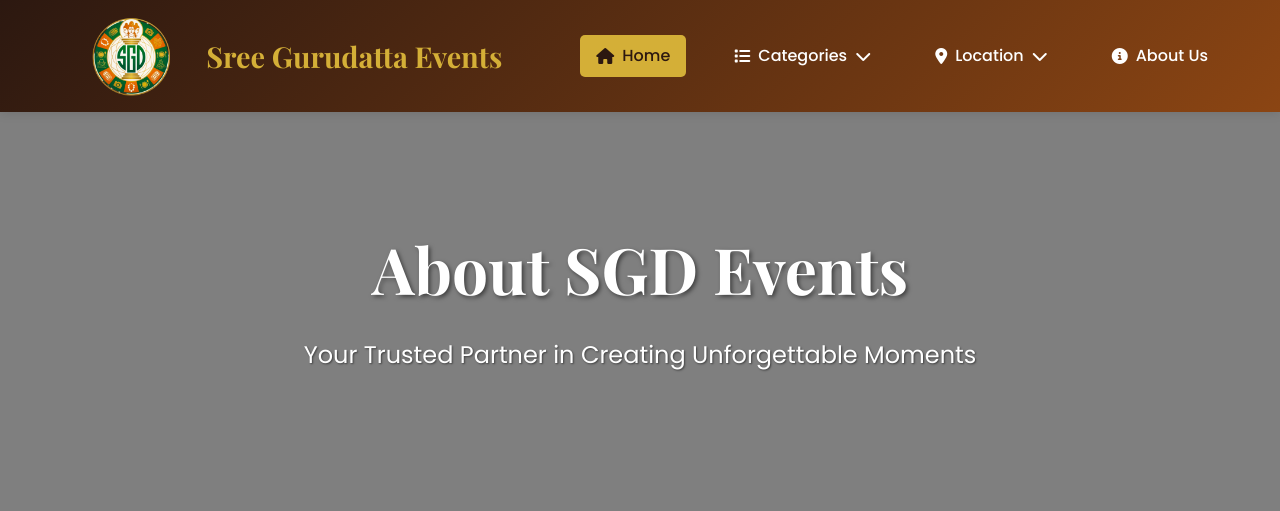
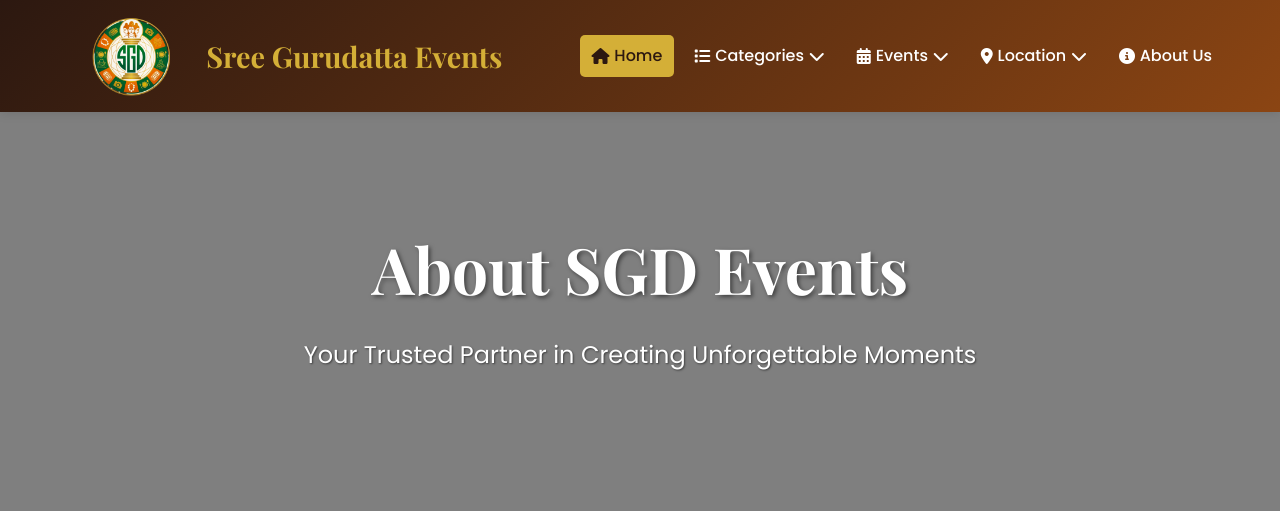
Before and after one commit to nagarajuhere333-collab/Django-SGD, a Django app: page /about/ in a window 1280 px wide. Shown: the top 511 px of the page. Run offline with Django 4.2, Linux system fonts and the light colour scheme.

Commit message:
enhancements

```diff
--- a/events/views.py
+++ b/events/views.py
@@ -144,11 +144,21 @@ def home(request):
         'Kolkata',
     ]
 
+    events = [
+        'Wedding',
+        'Engagement',
+        'Birthday',
+        'Corporate Event',
+        'Anniversary',
+        'Baby Shower',
+    ]
+
     context = {
         'packages': packages,
         'categories': categories,
         'locations': locations,
         'form': form,
+        'events': events,
     }
 
     return render(request, 'events/home.html', context)
--- a/static/css/style.css
+++ b/static/css/style.css
@@ -87,6 +87,7 @@ body {
     font-weight: 700;
     font-family: var(--font-heading);
     transition: var(--transition);
+    white-space: nowrap;
 }
 
 .logo:hover {
@@ -118,19 +119,22 @@ body {
 .nav-links {
     display: flex;
     align-items: center;
-    gap: var(--spacing-md);
+    gap: 0.5rem;
+    flex-wrap: nowrap;
 }
 
 .nav-link {
     color: var(--white);
     text-decoration: none;
-    padding: 0.5rem 1rem;
+    padding: 0.5rem 0.75rem;
     border-radius: 5px;
     transition: var(--transition);
     display: flex;
     align-items: center;
-    gap: 0.5rem;
+    gap: 0.3rem;
     font-weight: 500;
+    font-size: 1rem;
+    white-space: nowrap;
 }
 
 .nav-link:hover,
--- a/static/js/main.js
+++ b/static/js/main.js
@@ -84,6 +84,7 @@ document.addEventListener('DOMContentLoaded', function() {
         });
     });
 
+
     // Restore selected location on page load
     const savedLocation = localStorage.getItem('selectedLocation');
     if (savedLocation) {
@@ -95,6 +96,31 @@ document.addEventListener('DOMContentLoaded', function() {
             `;
         }
     }
+
+    // ============================================
+    // Event Selection
+    const eventItems = document.querySelectorAll('.event-item');
+
+    eventItems.forEach(item => {
+        item.addEventListener('click', function(e) {
+            e.preventDefault();
+            const event = this.getAttribute('data-event');
+
+            // Store selected event in localStorage
+            localStorage.setItem('selectedEvent', event);
+
+            // Update UI to show selected event
+            const eventToggle = document.querySelector('.dropdown-toggle');
+            if (eventToggle && eventToggle.textContent.includes('Event')) {
+                eventToggle.innerHTML = `
+                    <i class="fas fa-star"></i> ${event}
+                    <i class="fas fa-chevron-down"></i>
+                `;
+            }
+            // Show notification
+            showNotification(`Event changed to ${event}`);
+        });
+    });
 
     // ============================================
     // Package Card Interactions
--- a/templates/base.html
+++ b/templates/base.html
@@ -53,6 +53,28 @@
                             <a href="#" class="dropdown-item"><i class="fas fa-utensils"></i> Food</a>
                             <a href="#" class="dropdown-item"><i class="fas fa-heart"></i> Pre Wedding Shoot</a>
                             <a href="#" class="dropdown-item"><i class="fas fa-om"></i> Pandit</a>
+                        </div>
+                    </div>
+
+                    <!-- Events Dropdown -->
+                    <div class="dropdown">
+                        <a href="#" class="nav-link dropdown-toggle">
+                            <i class="fas fa-calendar-alt"></i> Events
+                            <i class="fas fa-chevron-down"></i>
+                        </a>
+                        <div class="dropdown-menu">
+                            <a href="#" class="dropdown-item"><i class="fas fa-star"></i> Wedding </a>
+                            <a href="#" class="dropdown-item"><i class="fas fa-birthday-cake"></i> Birthday</a>
+                            <a href="#" class="dropdown-item"><i class="fas fa-life-ring"></i> Engagement</a>
+                            <a href="#" class="dropdown-item"><i class="fas fa-baby"></i> Baby Shower</a>
+                            <a href="#" class="dropdown-item"><i class="fas fa-briefcase"></i> Corporate Event</a>
+                            <a href="#" class="dropdown-item"><i class="fas fa-heart-circle-plus"></i> Anniversary</a>
+                            <a href="#" class="dropdown-item"><i class="fas fa-gift"></i> Housewarming</a>
+                            <!-- {% for event in events %}
+                            <a href="#" class="dropdown-item event-item" data-event="{{ event }}">
+                                <i class="fas fa-star"></i> {{ event }}
+                            </a>
+                            {% endfor %} -->
                         </div>
                     </div>
 
```
